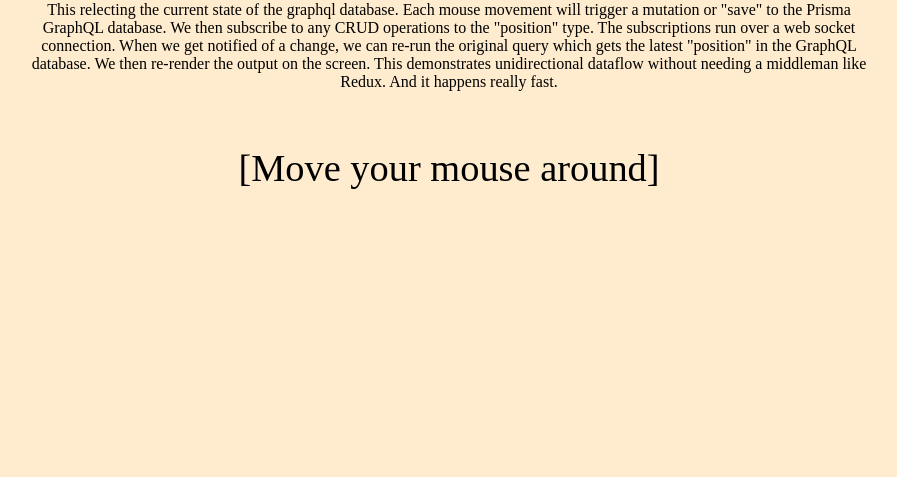
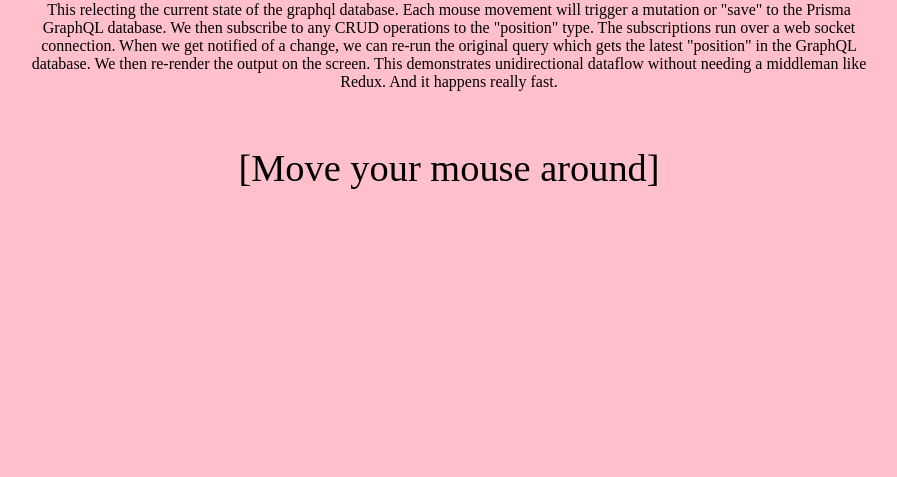
Before and after one commit to heyMP/prisma-demo, a website built with Parcel: page frontend/src/index.html in a window 1280 px wide. Shown: the part 339-816 px from the top of the page, without its empty margins (191-1088 px from the left). Built offline with nearby package versions, Linux system fonts and the light colour scheme; what apollo-link-ws would draw is missing.

Commit message:
changed bg color

```diff
--- a/frontend/src/styles.scss
+++ b/frontend/src/styles.scss
@@ -1,5 +1,5 @@
 body {
-  background: blanchedalmond;
+  background: pink;
   text-align: center;
   display: flex;
   flex-direction: column;
```
Also changed, not shown: 1 other file.
